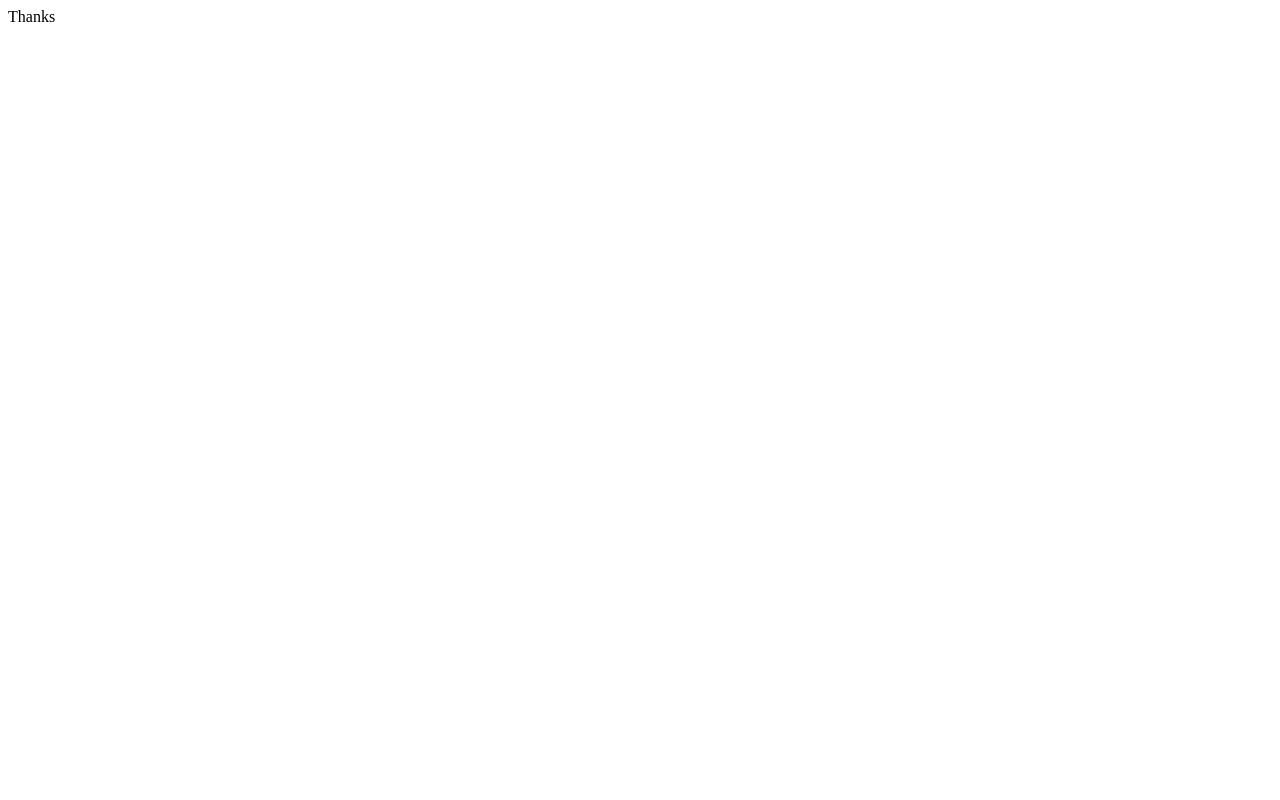
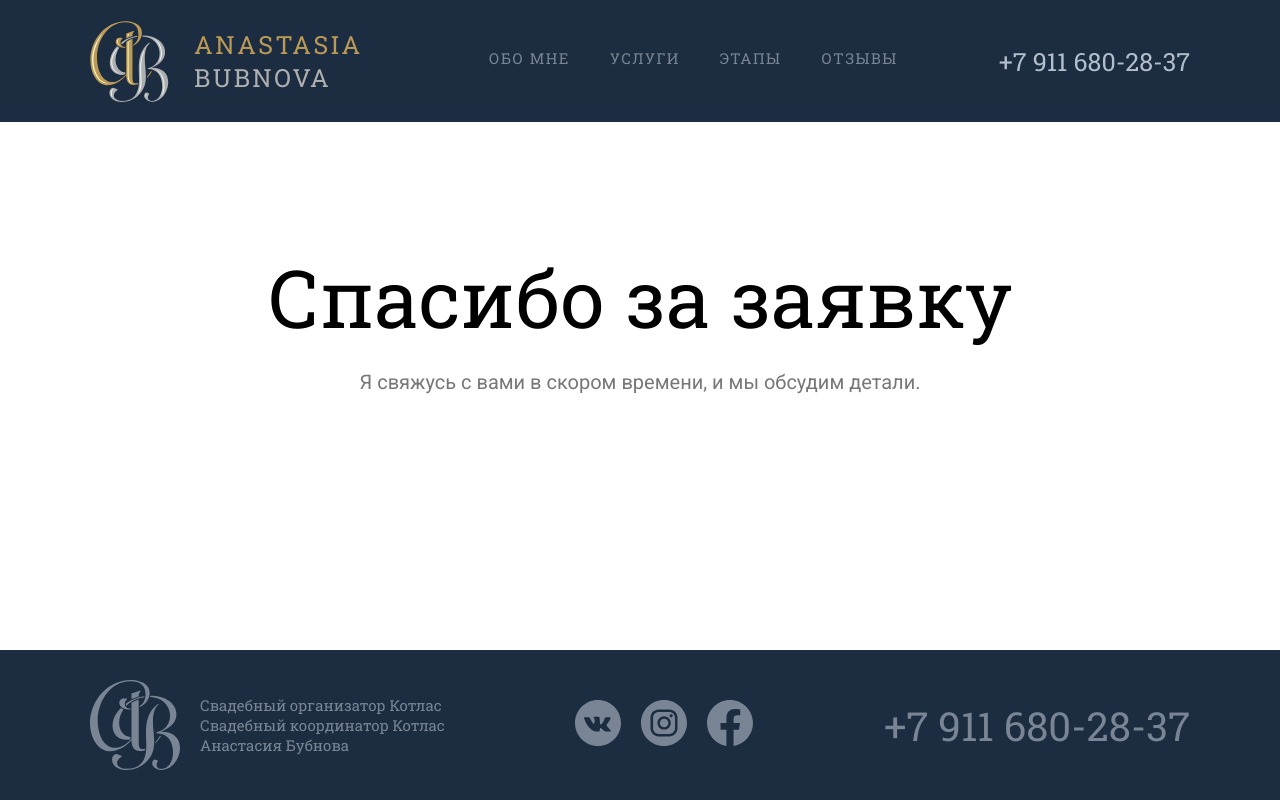
Before and after one commit to theqruel/Bubnova, a website: page public/form-confirmation.html in a window 1280 px wide. Drawn offline with Linux system fonts and the light colour scheme.

Commit message:
form-confirmation done

```diff
--- a/public/css/style.css
+++ b/public/css/style.css
@@ -32,16 +32,27 @@ h1, h2, h3, h4, h5, h6 {
 
 span {
   white-space: nowrap;
-
 }
 
 .wrapper {
+  display: flex;
+  flex-direction: column;
+  min-height: 100%;
   min-width: 100%;
   overflow: hidden;
 }
 
 html {
   scroll-padding-top: 122px;
+}
+
+html, body {
+  height: 100%;
+}
+
+.content {
+  margin-top: 122px;
+  flex: 1 0 auto;
 }
 
 
@@ -247,6 +258,9 @@ h4 {
   color: #B3BFCD;
 }
 
+.menu__phone:hover{
+  color: #cedbe9
+}
 
 /*-------main------------------------------------*/
 
@@ -798,3 +812,17 @@ h4 {
     font-size: 30px;
   }
 }
+
+/*-------form confirmation------------------------------------*/
+
+.thanks {
+  text-align: center;
+  margin-top: 122px;
+  display: flex;
+  flex-direction: column;
+  align-items: center;
+}
+
+.thanks p {
+  margin-top: 20px;
+}
--- a/public/form-confirmation.html
+++ b/public/form-confirmation.html
@@ -1 +1,64 @@
-Thanks
+<!DOCTYPE html>
+<html lang="en">
+<head>
+	<meta charset="UTF-8">
+	<meta http-equiv="X-UA-Compatible" content="IE=edge">
+	<meta name="viewport" content="width=device-width, initial-scale=1.0">
+	<title>Спасибо за заказ</title>
+	<link rel="stylesheet" href="./css/style.css">
+</head>
+<body>
+	<div class="wrapper">
+		<header class="header">
+			<div class="header__menu _container">
+				<a class="menu__logo" href="./index.html#main">
+					<img class="logo__icon" src="./img/Logo.svg" alt="">
+					<div class="logo__text">
+						<div class="text__prop text__anastasia">Anastasia</div>
+						<div class="text__prop text__bubniva">Bubnova</div>
+					</div>
+				</a>
+				<div class="menu__nav">
+					<a class="nav__link" href="./index.html#about">Обо мне</a>
+					<a class="nav__link" href="./index.html#services">Услуги</a>
+					<a class="nav__link" href="./index.html#stages">Этапы</a>
+					<a class="nav__link" href="./index.html#reviews">Отзывы</a>
+				</div>
+				<a class="menu__phone" href="./index.html#form" >+7 911 680-28-37</a>
+			</div>
+		</header>
+		<div class="content">
+			<div class="thanks _container">
+				<h1>Спасибо за заявку</h1>
+				<p>Я свяжусь с вами в скором времени, и мы обсудим детали.</p>
+			</div>
+		</div>
+		<footer class="footer__background">
+			<div class="footer__block _container">
+				<div class="footer__logo">
+					<img src="./img/footer_logo.svg" alt="">
+					<div class="footer__logo_text">
+						<p>Свадебный организатор Котлас</p>
+						<p>Свадебный координатор Котлас</p>
+						<p>Анастасия Бубнова</p>
+					</div>
+				</div>
+				<div class="footer__social">
+					<a href="">
+						<img class="social__icon" src="./img/footer_icon_vk.svg" alt="">
+					</a>
+					<a href="">
+						<img class="social__icon" src="./img/footer_icon_ig.svg" alt="">
+					</a>
+					<a href="">
+						<img class="social__icon" src="./img/footer_icon_fb.svg" alt="">
+					</a>
+				</div>
+				<div class="footer__number">
+					+7 911 680-28-37
+				</div>
+			</div>
+		</footer>
+	</div>
+</body>
+</html>
```
Also changed, not shown: public/index.html (+1 -1 lines).
